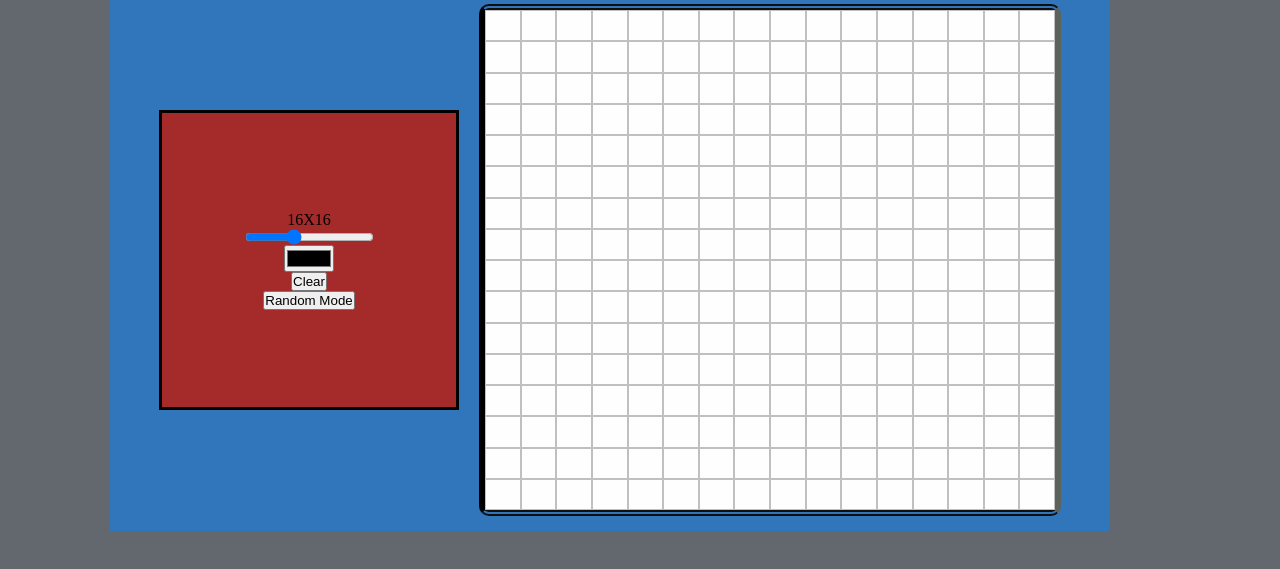
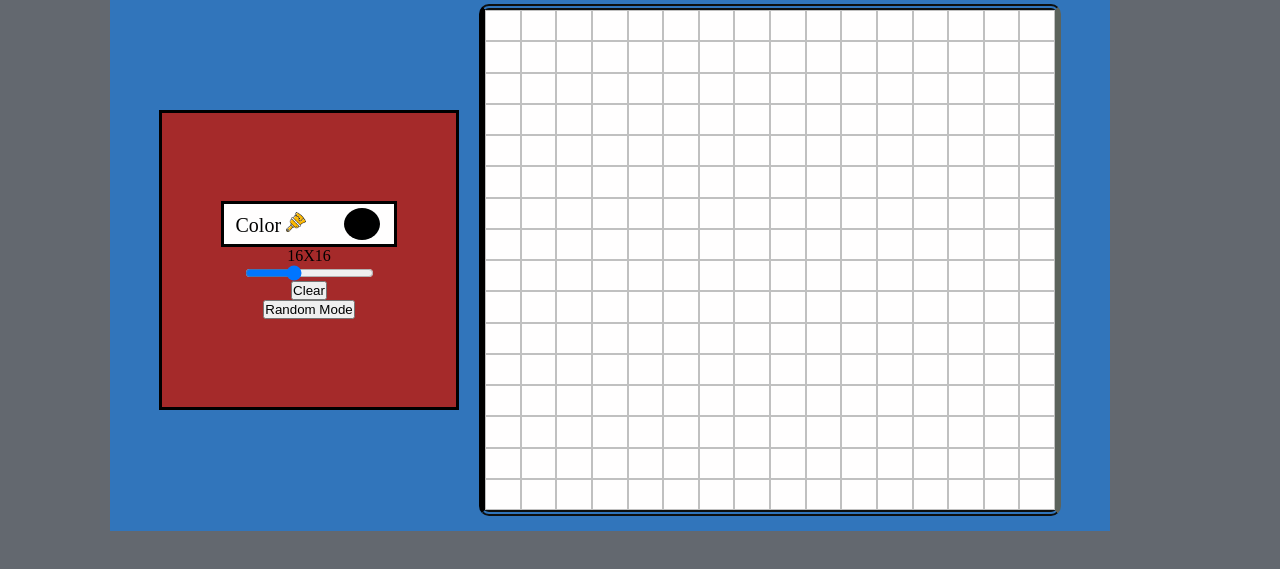
Before and after one commit to Pvictox/Sketch-Project, a plain HTML site: page index.html in a window 1280 px wide. Shown: the part 71-640 px from the top of the page. Drawn offline with Linux system fonts and the light colour scheme.

Commit message:
Changing color input button

```diff
--- a/index.html
+++ b/index.html
@@ -21,9 +21,12 @@
             </div>
 
             <div id = "grid-functions">
+                <div id = "color-box">
+                    <p class="function-text"> Color <img src="./img/paint-brush.png" alt="pencil-icon" class="image-icon"> </p>
+                    <input type="color" id="color-input" value="rgb(0,0,0)">
+                </div>
                 <p id="range-text"></p>
                 <input type="range" id ="range-grid" min="2" max="40" onchange="changeValueRangeText(this.value);" step="1">
-                <input type="color" id="color-input" value="rgb(0,0,0)">
                 <button id="clear-button">Clear</button>
                 <button id="random-button">Random Mode</button>
             </div>
--- a/style.css
+++ b/style.css
@@ -90,8 +90,52 @@ body{
     background-color: brown;
     border: 3px solid black;
     margin-right: 20px;
-
     max-width: 100%;
     width: 300px;
     height: 300px;
 }
+
+#color-input{
+    -webkit-appearance: none;
+    -moz-appearance: none;
+    appearance: none;
+    background-color: transparent;
+    width: 40px;
+    height: 40px;
+    border: none;
+    margin-left: 13px;
+    cursor: pointer;
+}
+
+#color-input::-webkit-color-swatch {
+    border-radius: 50%;
+    border: 4px solid rgb(0, 0, 0, 0.6);
+}
+
+#color-input::-moz-color-swatch {
+    border-radius: 50%;
+    border: 4px solid rgb(0, 0, 0, 0.6);
+}
+
+#color-box{
+    display: flex;
+    flex-direction: row;
+    justify-content: space-around;
+    align-items: center;
+    border: 3px solid black;
+    background-color: var(--white-color);
+    height: auto;
+    width: 60%;
+}
+
+#color-box > p {
+    /* align-self: flex-end; */
+}
+.image-icon{
+    width: 20px;
+    height: auto;
+}
+
+.function-text{
+    font-size: 20px;
+}
```
Also changed, not shown: CREDITS.txt (added), img/paint-brush.png (added).
